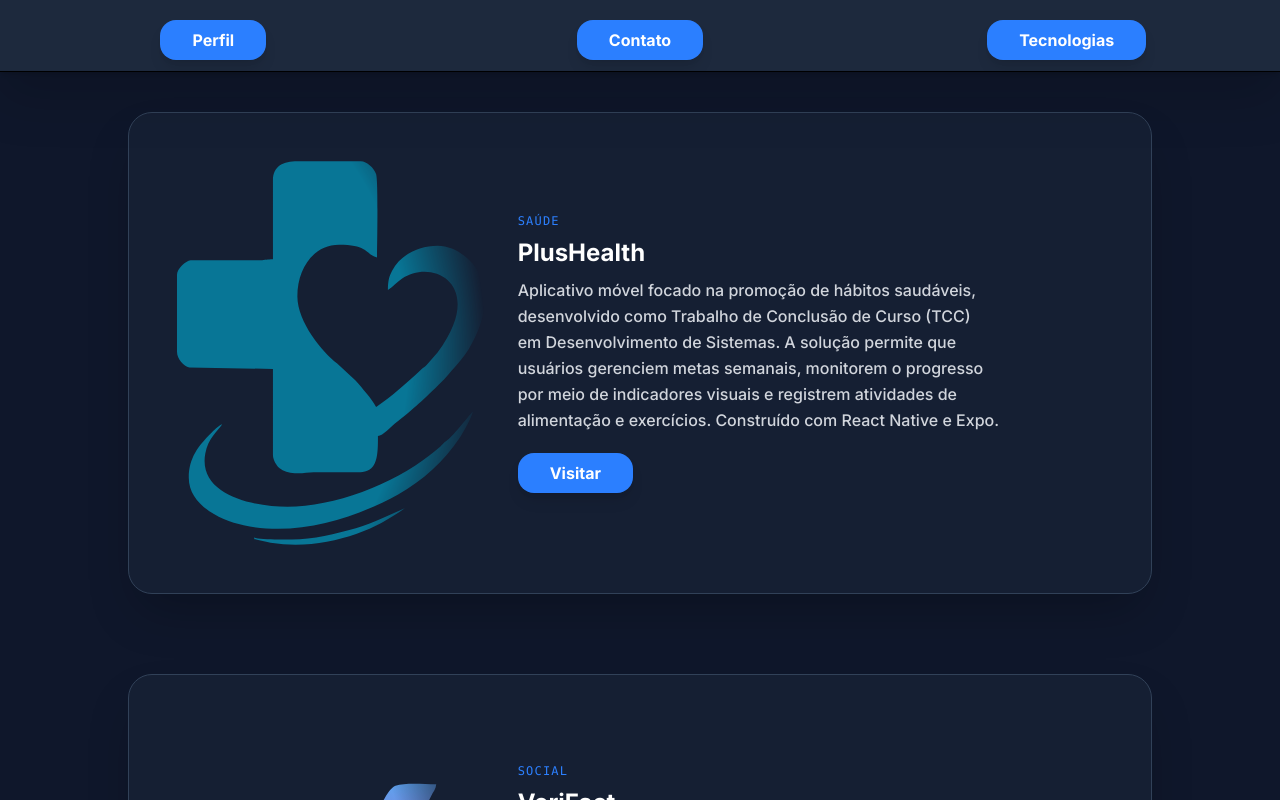
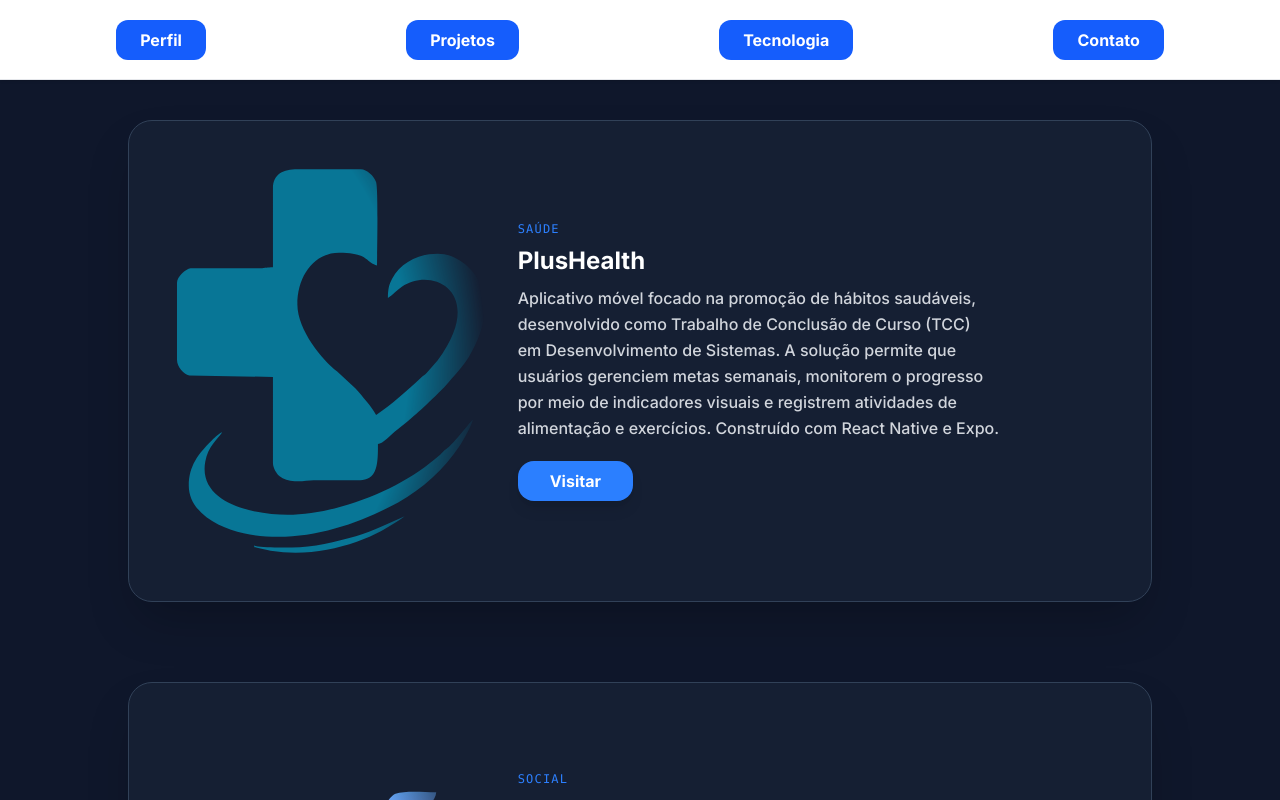
Before and after one commit to Stx44/portfolio-, a Next.js app: page /projetos in a window 1280 px wide. Shown: the top 800 px of the page. Built offline with nearby package versions, Linux system fonts and the light colour scheme.

Commit message:
header concluido

```diff
--- a/app/contato/page.jsx
+++ b/app/contato/page.jsx
@@ -32,43 +32,6 @@ export default function Contato() {
                     <source src="/videos/background.webm" type="video/webm" />
                 </video>
             </div>
-
-            <footer className="w-full h-18 bg-white/90 backdrop-blur-sm sticky top-0 z-50 items-center justify-center text-center shadow-md border-b border-gray-100">
-                <div className="h-full grid grid-cols-3">
-                    <div>
-                        <Link href="/projetos">
-                        <motion.button
-                            whileHover={{ scale: 1.05, backgroundColor: "#1d4ed8" }}
-                            whileTap={{ scale: 0.95 }}
-                            className="mt-5 px-8 py-2 bg-blue-500 text-white font-bold rounded-2xl shadow-lg">
-                            Projetos
-                        </motion.button>
-                        </Link>
-                    </div>
-
-                    <div>
-                        <Link href="/contato">
-                        <motion.button
-                            whileHover={{ scale: 1.05, backgroundColor: "#1d4ed8" }}
-                            whileTap={{ scale: 0.95 }}
-                            className="mt-5 px-8 py-2 bg-blue-500 text-white font-bold rounded-2xl shadow-lg">
-                            Contato
-                        </motion.button>
-                        </Link>
-                    </div>
-
-                    <div>
-                        <Link href="/projetos">
-                        <motion.button
-                            whileHover={{ scale: 1.05, backgroundColor: "#1d4ed8" }}
-                            whileTap={{ scale: 0.95 }}
-                            className="mt-5 px-8 py-2 bg-blue-500 text-white font-bold rounded-2xl shadow-lg">
-                            Tecnologias
-                        </motion.button>
-                        </Link>
-                    </div>
-                </div>
-            </footer>
 
             <section className="flex-grow w-full flex flex-col items-center justify-center py-12">
                 <motion.h2
--- a/app/globals.css
+++ b/app/globals.css
@@ -1,14 +1,17 @@
-
-
 @import "tailwindcss";
 
 @theme {
-  /* Aqui você "ensina" ao Tailwind v4 as suas fontes */
   --font-display: var(--font-archivo);
   --font-sans: var(--font-inter);
 }
 
-/* Opcional: define a fonte padrão do corpo do site */
+html, body {
+  height: 100%;
+  margin: 0;
+}
+
 body {
   font-family: var(--font-inter);
+  display: flex;
+  flex-direction: column;
 }
--- a/app/home/page.jsx
+++ b/app/home/page.jsx
@@ -20,43 +20,6 @@ export default function Home() {
           Seu navegador não suporta vídeos.
         </video>
       </div>
-
-      <footer className="w-full h-18 bg-white/90 backdrop-blur-sm sticky top-0 z-50 items-center justify-center text-center shadow-md border-b border-gray-100">
-        <div className="h-full grid grid-cols-3">
-          <div>
-            <Link href="/projetos">
-              <motion.button
-                whileHover={{ scale: 1.05, backgroundColor: "#1d4ed8" }}
-                whileTap={{ scale: 0.95 }}
-                className="mt-5 px-8 py-2 bg-blue-500 text-white font-bold rounded-2xl shadow-lg">
-                Projetos
-              </motion.button>
-            </Link>
-          </div>
-
-          <div>
-            <Link href="/contato">
-              <motion.button
-                whileHover={{ scale: 1.05, backgroundColor: "#1d4ed8" }}
-                whileTap={{ scale: 0.95 }}
-                className="mt-5 px-8 py-2 bg-blue-500 text-white font-bold rounded-2xl shadow-lg">
-                Contato
-              </motion.button>
-            </Link>
-          </div>
-
-          <div>
-            <Link href="/projetos">
-              <motion.button
-                whileHover={{ scale: 1.05, backgroundColor: "#1d4ed8" }}
-                whileTap={{ scale: 0.95 }}
-                className="mt-5 px-8 py-2 bg-blue-500 text-white font-bold rounded-2xl shadow-lg">
-                Tecnologias
-              </motion.button>
-            </Link>
-          </div>
-        </div>
-      </footer>
 
       <section className="w-full py-20 flex items-center justify-center">
         <div className="max-w-screen-xl w-full grid grid-cols-1 md:grid-cols-2 gap-10 p-10 items-center">
--- a/app/layout.jsx
+++ b/app/layout.jsx
@@ -1,6 +1,6 @@
 import { Archivo_Black, Inter } from "next/font/google";
+import Link from "next/link";
 import "./globals.css";
-
 
 const archivoBlack = Archivo_Black({
   variable: "--font-archivo",
@@ -13,20 +13,34 @@ const inter = Inter({
   subsets: ["latin"],
 });
 
-export const metadata = {
-  title: "Meu Portfólio",
-  description: "Desenvolvedor & Editor de Vídeo",
-};
-
 export default function RootLayout({ children }) {
   return (
-    <html
-      lang="pt-br"
-      // Aqui aplicamos as variáveis das fontes na tag HTML
-      className={`${archivoBlack.variable} ${inter.variable} h-full antialiased`}
-    >
-      <body className="min-h-full flex flex-col font-sans">
-        {children}
+    <html lang="pt-br" className={`${archivoBlack.variable} ${inter.variable} h-full antialiased`}>
+      <body className="min-h-full flex flex-col font-sans bg-white text-black">
+
+        {/* Header Fixo no Topo */}
+        <header className="fixed top-0 left-0 z-50 w-full h-20 bg-white/80 backdrop-blur-md border-b border-gray-200 shadow-sm">
+          <nav className="flex items-center justify-around h-full max-w-screen-xl mx-auto px-4">
+            <Link href="/home" className="px-6 py-2 bg-blue-600 text-white font-bold rounded-xl hover:bg-blue-700 transition-all active:scale-95">
+              Perfil
+            </Link>
+            <Link href="/projetos" className="px-6 py-2 bg-blue-600 text-white font-bold rounded-xl hover:bg-blue-700 transition-all active:scale-95">
+              Projetos
+            </Link>
+            <Link href="/tecnologia" className="px-6 py-2 bg-blue-600 text-white font-bold rounded-xl hover:bg-blue-700 transition-all active:scale-95">
+              Tecnologia
+            </Link>
+            <Link href="/contato" className="px-6 py-2 bg-blue-600 text-white font-bold rounded-xl hover:bg-blue-700 transition-all active:scale-95">
+              Contato
+            </Link>
+          </nav>
+        </header>
+
+        {/* O pt-20 (padding-top) serve para o conteúdo começar abaixo do header */}
+        <main className="flex-grow pt-20">
+          {children}
+        </main>
+
       </body>
     </html>
   );
--- a/app/projetos/page.jsx
+++ b/app/projetos/page.jsx
@@ -38,42 +38,6 @@ const ProjectCard = ({ category, title, description, imgSrc, link, bg }) => (
 export default function Projetos(){
     return (
         <main className="bg-white w-full">
-            <footer className="w-full h-18 bg-slate-800 backdrop-blur-sm sticky top-0 z-50 items-center justify-center text-center shadow-md border-b drop-shadow-2xl">
-              <div className="h-full grid grid-cols-3">
-                <div>
-                  <Link href="/home">
-                    <motion.button
-                      whileHover={{ scale: 1.05, backgroundColor: "#1d4ed8" }}
-                      whileTap={{ scale: 0.95 }}
-                      className="mt-5 px-8 py-2 bg-blue-500 text-white font-bold rounded-2xl shadow-lg">
-                      Perfil
-                    </motion.button>
-                  </Link>
-                </div>
-
-                <div>
-                  <Link href="/contato">
-                    <motion.button
-                      whileHover={{ scale: 1.05, backgroundColor: "#1d4ed8" }}
-                      whileTap={{ scale: 0.95 }}
-                      className="mt-5 px-8 py-2 bg-blue-500 text-white font-bold rounded-2xl shadow-lg">
-                      Contato
-                    </motion.button>
-                  </Link>
-                </div>
-
-                <div>
-                  <Link href="/projetos">
-                    <motion.button
-                      whileHover={{ scale: 1.05, backgroundColor: "#1d4ed8" }}
-                      whileTap={{ scale: 0.95 }}
-                      className="mt-5 px-8 py-2 bg-blue-500 text-white font-bold rounded-2xl shadow-lg">
-                      Tecnologias
-                    </motion.button>
-                  </Link>
-                </div>
-              </div>
-            </footer>
 
             <ProjectCard
                 category="Saúde"
```
Also changed, not shown: app/tecnologia/page.jsx (added).
